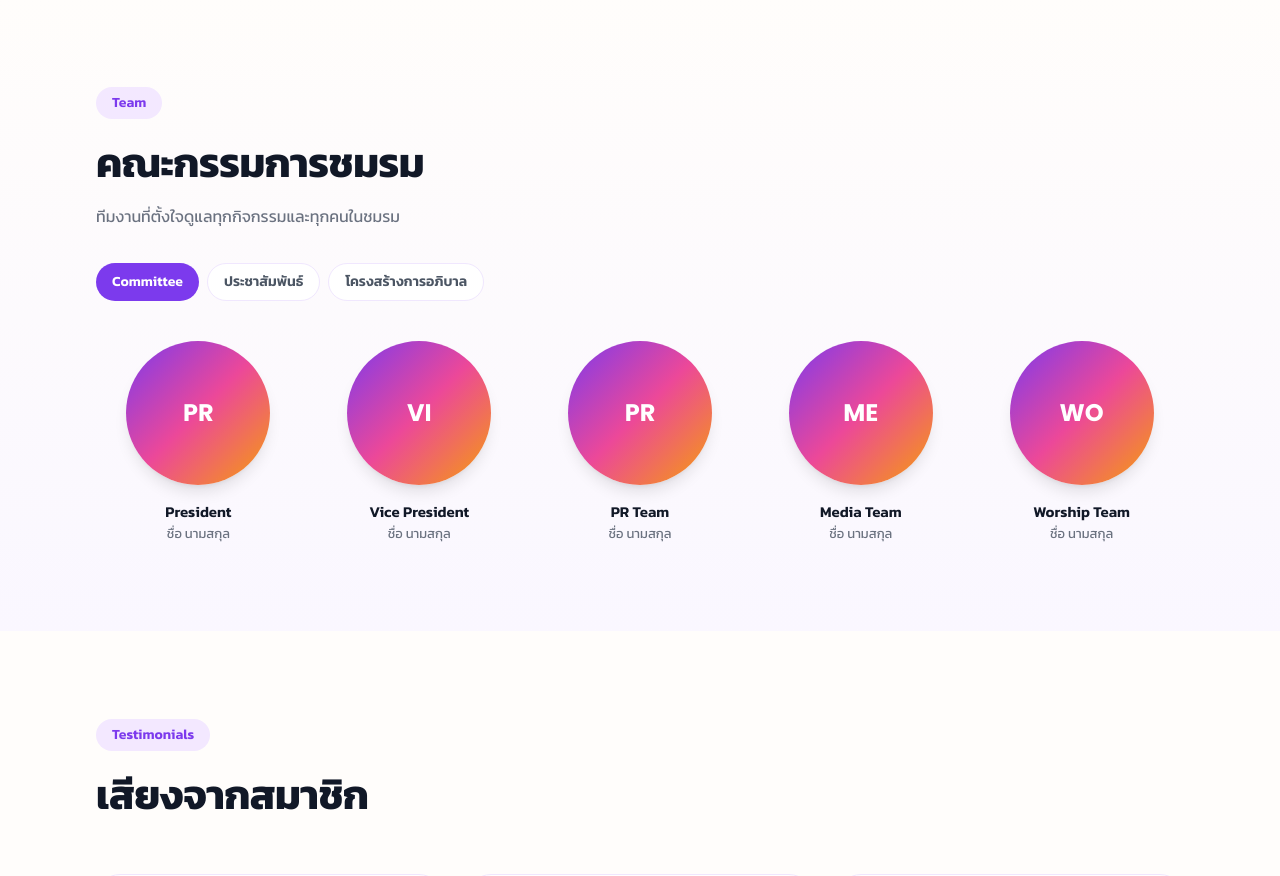
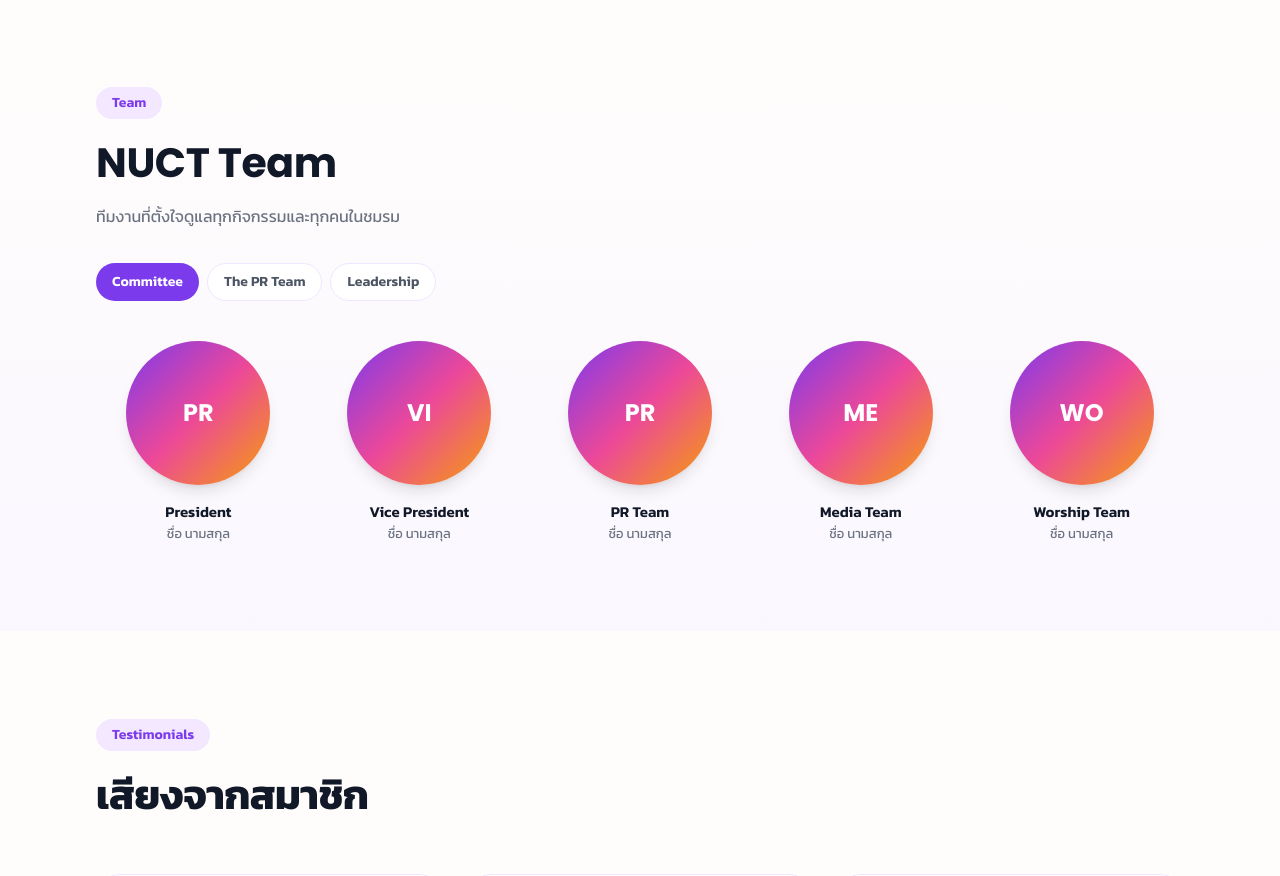
Before and after one commit to padtarapanb/nuct.social, a React (Vite) app: page / in a window 1280 px wide. Shown: the part 5140-6016 px from the top of the page. Built offline with nearby package versions, Linux system fonts and the light colour scheme; no server answers; the database is empty.

Commit message:
Update Team.jsx

```diff
--- a/src/components/landing/Team.jsx
+++ b/src/components/landing/Team.jsx
@@ -42,8 +42,8 @@ function TeamCard({ person, index }) {
 
 const TABS = [
   { key: "committee", label: "Committee" },
-  { key: "pr", label: "ประชาสัมพันธ์" },
-  { key: "shepherding", label: "โครงสร้างการอภิบาล" },
+  { key: "pr", label: "The PR Team" },
+  { key: "shepherding", label: "Leadership" },
 ];
 
 export default function Team() {
@@ -64,7 +64,7 @@ export default function Team() {
         <div ref={headRef} className="reveal max-w-xl mb-8 flex items-end justify-between gap-4 w-full flex-wrap">
           <div>
             <div className="badge mb-5">Team</div>
-            <h2 className="section-title">คณะกรรมการชมรม</h2>
+            <h2 className="section-title">NUCT Team</h2>
             <p className="section-subtitle">ทีมงานที่ตั้งใจดูแลทุกกิจกรรมและทุกคนในชมรม</p>
           </div>
         </div>
```
